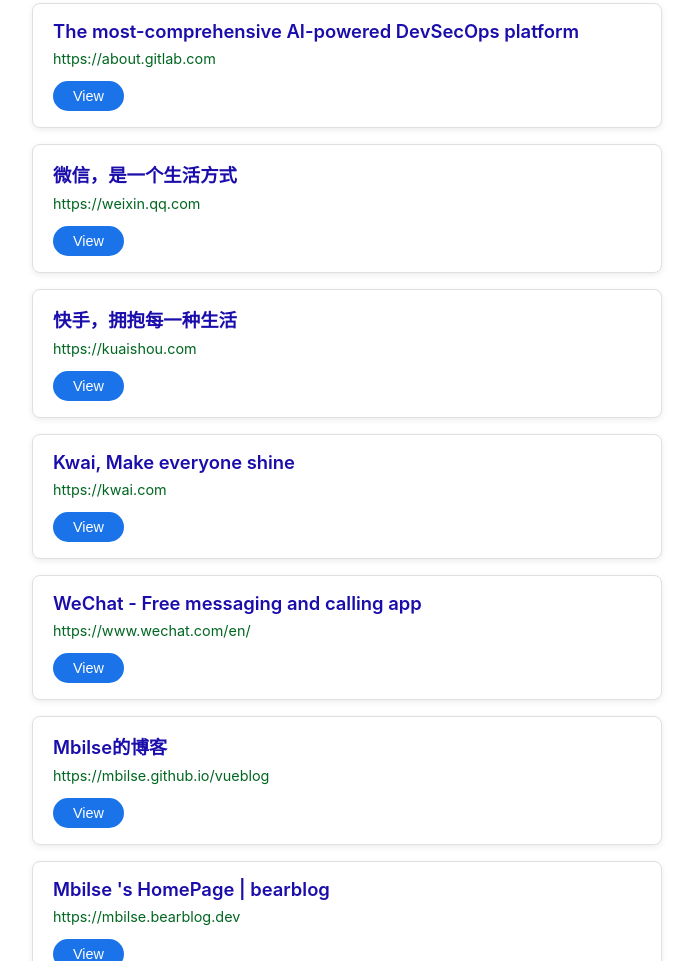
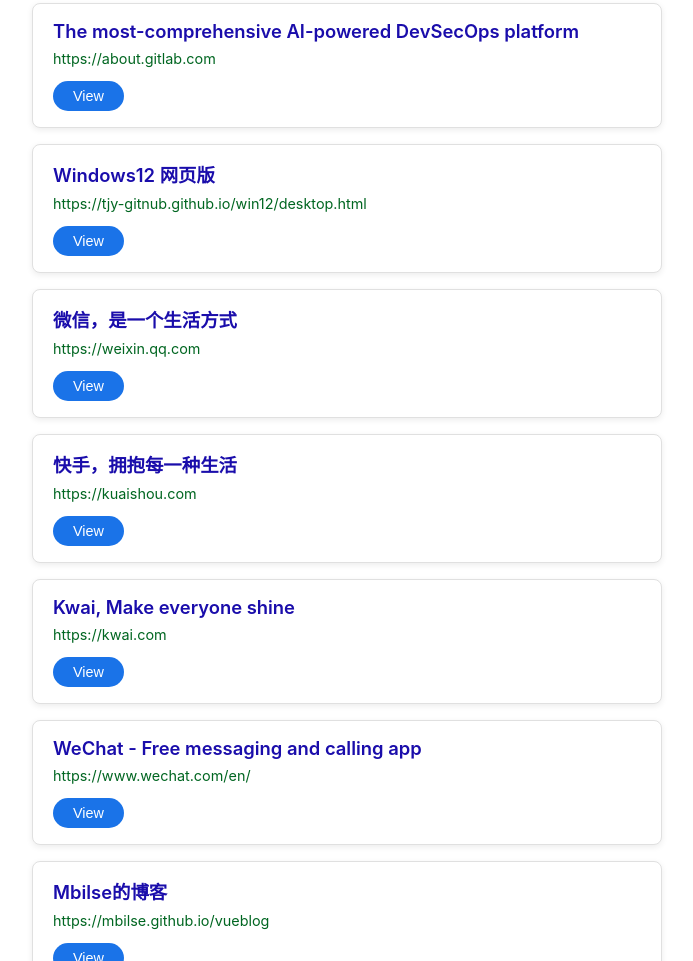
Before and after one commit to Mbilsesch/mbilsesch.github.io, a plain HTML site: page search/index.html in a window 1280 px wide. Shown: the part 3779-4740 px from the top of the page, without its empty margins (293-986 px from the left). Drawn offline with Linux system fonts and the light colour scheme.

Commit message:
一些更新

```diff
--- a/search/index.html
+++ b/search/index.html
@@ -201,6 +201,7 @@ footer {
      { title: "Codepen.org", url: "https://codepen.org" },
      { title: "Bitbucket (Jira)", url: "https://bitbucket.org" },
      { title: "The most-comprehensive AI-powered DevSecOps platform", url: "https://about.gitlab.com" },
+     { title: "Windows12 网页版", url: "https://tjy-gitnub.github.io/win12/desktop.html" },
      { title: "微信，是一个生活方式", url: "https://weixin.qq.com" },
      { title: "快手，拥抱每一种生活", url: "https://kuaishou.com" },
      { title: "Kwai, Make everyone shine", url: "https://kwai.com" },
```
